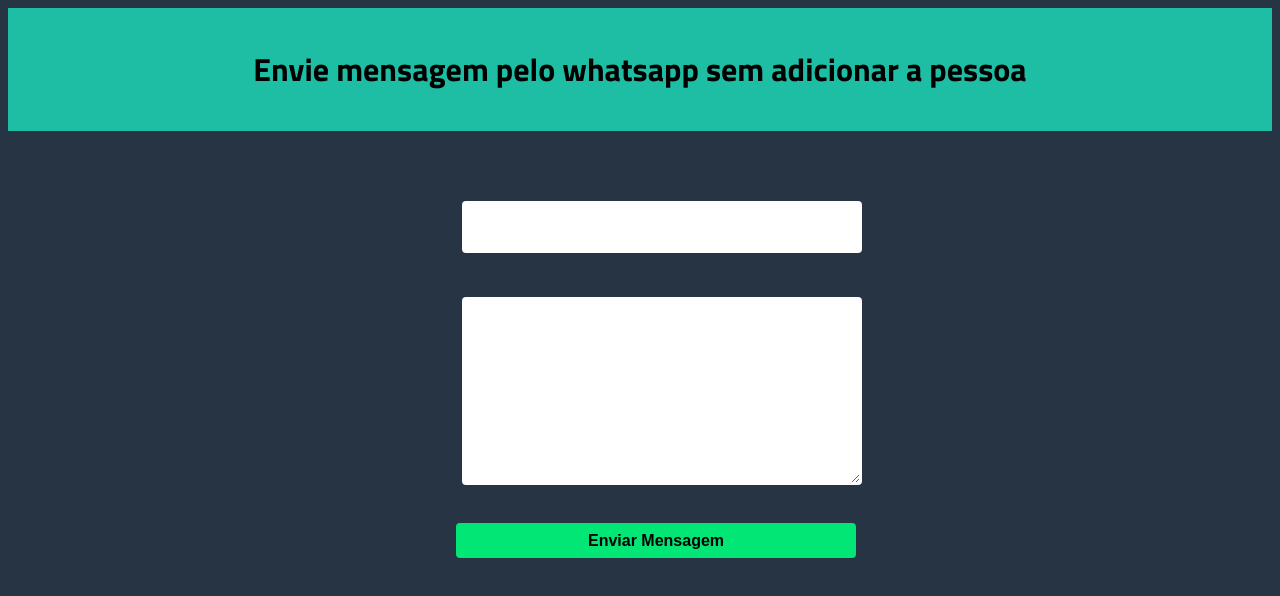
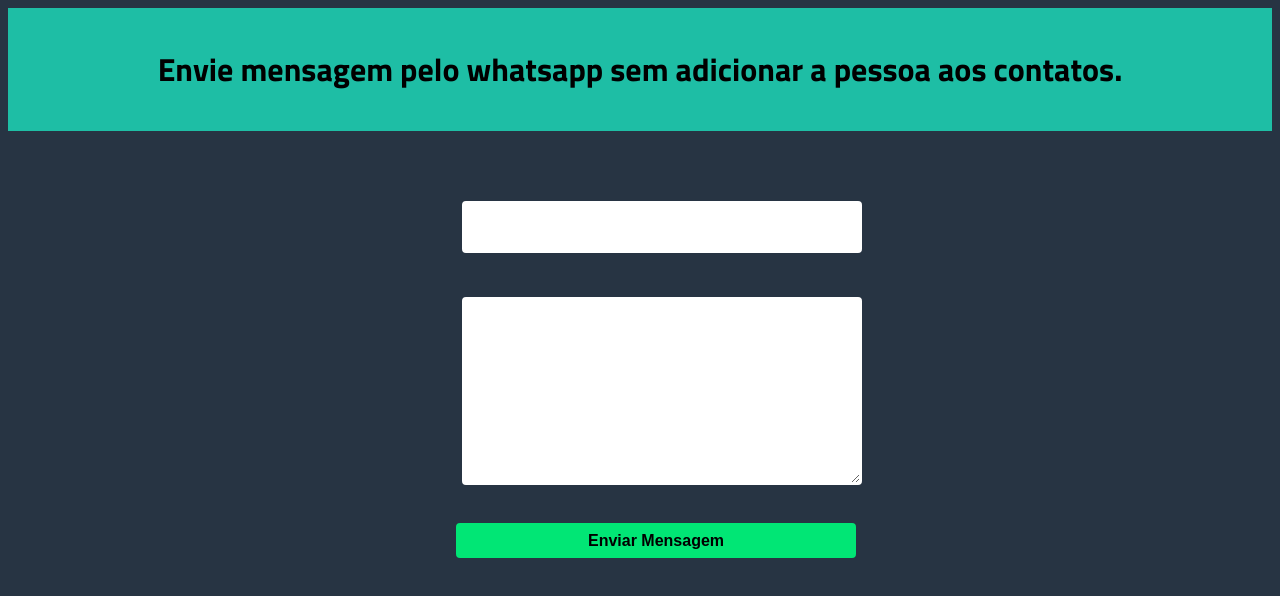
Before and after one commit to rogeralbinoi/whatsapp-without-adding, a plain HTML site: page index.html in a window 1280 px wide. Drawn offline with Linux system fonts and the light colour scheme.

Commit message:
Update index.html

```diff
--- a/index.html
+++ b/index.html
@@ -4,7 +4,7 @@
   <link rel="stylesheet" href="main.css" />
 </head>
 <header>
-  <h1>Envie mensagem pelo whatsapp sem adicionar a pessoa</h1>
+  <h1>Envie mensagem pelo whatsapp sem adicionar a pessoa aos contatos.</h1>
 </header>
 <form id="sendForm">
 <input id="phoneNumber" type="text">
```
